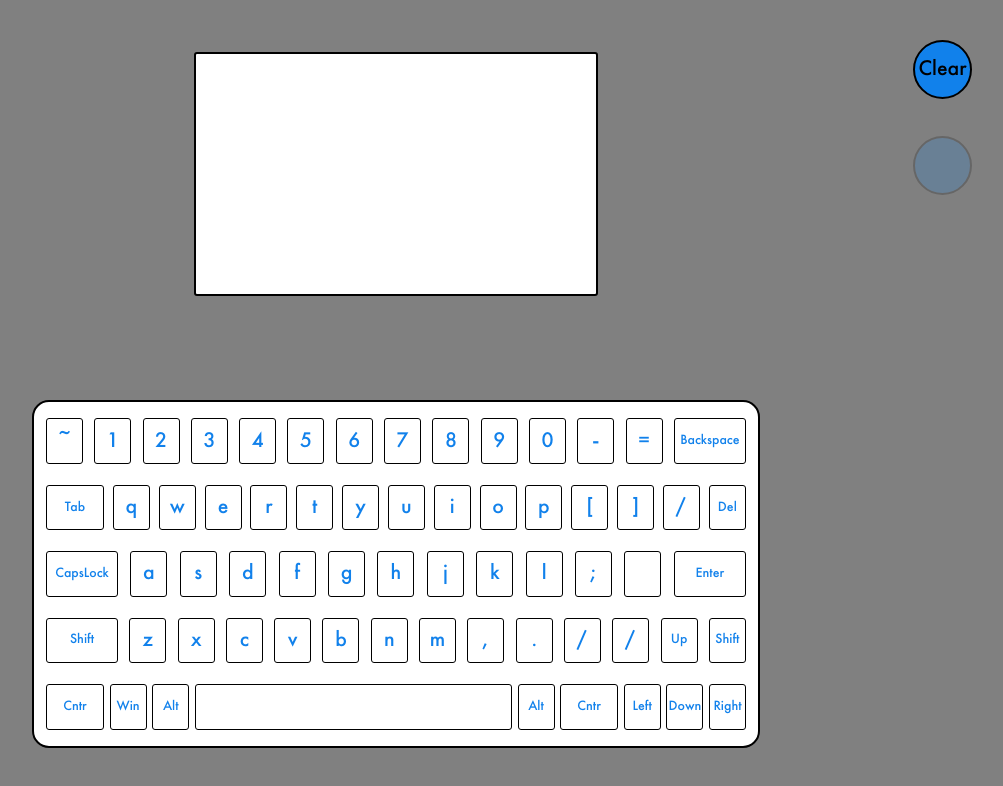
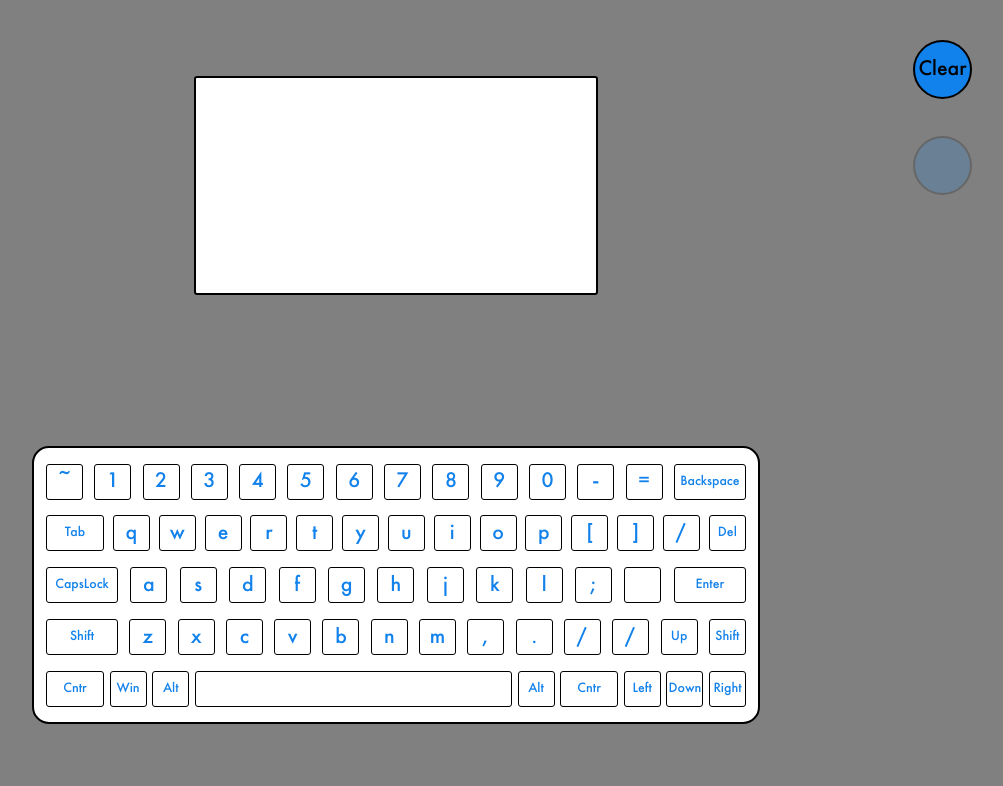
Before and after one commit to AKutrapali/codejam-virtual-keyboard, a plain HTML site: page index.html in a window 1280 px wide. Shown: the whole page, without its empty margins (244-1247 px from the left). Drawn offline with Linux system fonts and the light colour scheme.

Commit message:
added styles for keyboard

```diff
--- a/css/style.css
+++ b/css/style.css
@@ -25,17 +25,18 @@ body {
 
 .windowsOutput {
   width: 400px;
-  height: 30%;
+  height: 215px;
   background-color: white;
   border: 2px solid black;
   border-radius: 3px;
   word-break: break-all;
+  overflow: hidden;
 }
 
 .keyBoard {
   padding: 12px;
   width: 700px;
-  height: 40%;
+  height: 250px;
   display: flex;
   flex-direction: column;
   justify-content: flex-start;
--- a/index.html
+++ b/index.html
@@ -5,7 +5,7 @@
   <meta charset="UTF-8">
   <meta name="viewport" content="width=device-width, initial-scale=1.0">
   <meta http-equiv="X-UA-Compatible" content="ie=edge">
-  <title>Task 7 - Codejeam</title>
+  <title>Virtual keyboard</title>
   <link rel="stylesheet" href="css/style.css">
 </head>
 <body>
--- a/keys.js
+++ b/keys.js
@@ -62,7 +62,7 @@ const optionsLetter = [
     {code:'17', eng:'Cntr', ru:'Cntr',fun:'1'},
     {code:'91',eng:'Win',ru:'Win',fun:'1'},
     {code:'18', eng:'Alt', ru:'Alt',fun:'1'},
-    {code:'32',eng:' ',ru:' '},
+    {code:'32',eng:`\u0020`,ru:'\u0020'},
     {code:'18', eng:'Alt', ru:'Alt',fun:'1'},
     {code:'17',eng:'Cntr',ru:'Cntr',fun:'1'},
     {code:'37', eng:'Left', ru:'Left',fun:'1'},
--- a/script.js
+++ b/script.js
@@ -56,11 +56,10 @@ for (let i=0; i<5; i++) {
 let letters = document.getElementsByClassName('letter');
 painterKeyboard ();
 
-// работа с реальной клавиатуры (подсветка виртуальной, вывод в див)
+// Физическая клавиатура (подсветка виртуальной, вывод в див)
 document.addEventListener('keydown', function(event) {
   let realKey = event.keyCode;
   let virtualKey = document.querySelector(`[data-keycode="${realKey}"]`);
-    console.log (virtualKey);
   virtualKey.classList.add('press_letter');
   setTimeout(function() {virtualKey.classList.remove('press_letter')}, 500);
   if (!virtualKey.dataset.fun) {
@@ -108,7 +107,7 @@ document.addEventListener('keyup', function(event) {
   }
 })
 
-// работа с виртуальной клавиатурой
+// Виртуальная клавиатура
 let n=0;
 keyBoard.addEventListener('click', function(event) {
   let virtualKey = event.target;
```
Also changed, not shown: 1 other file. Lines whose indentation alone changed are shown as unchanged.
